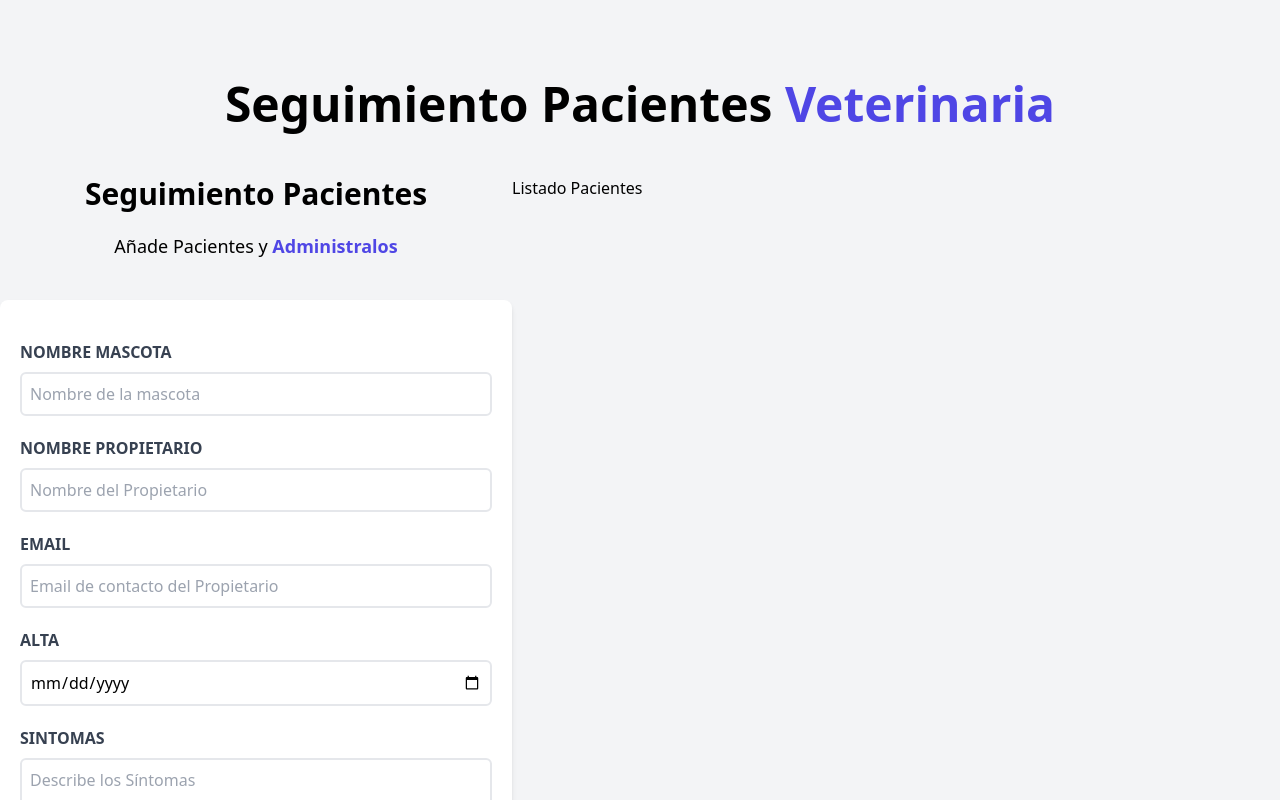
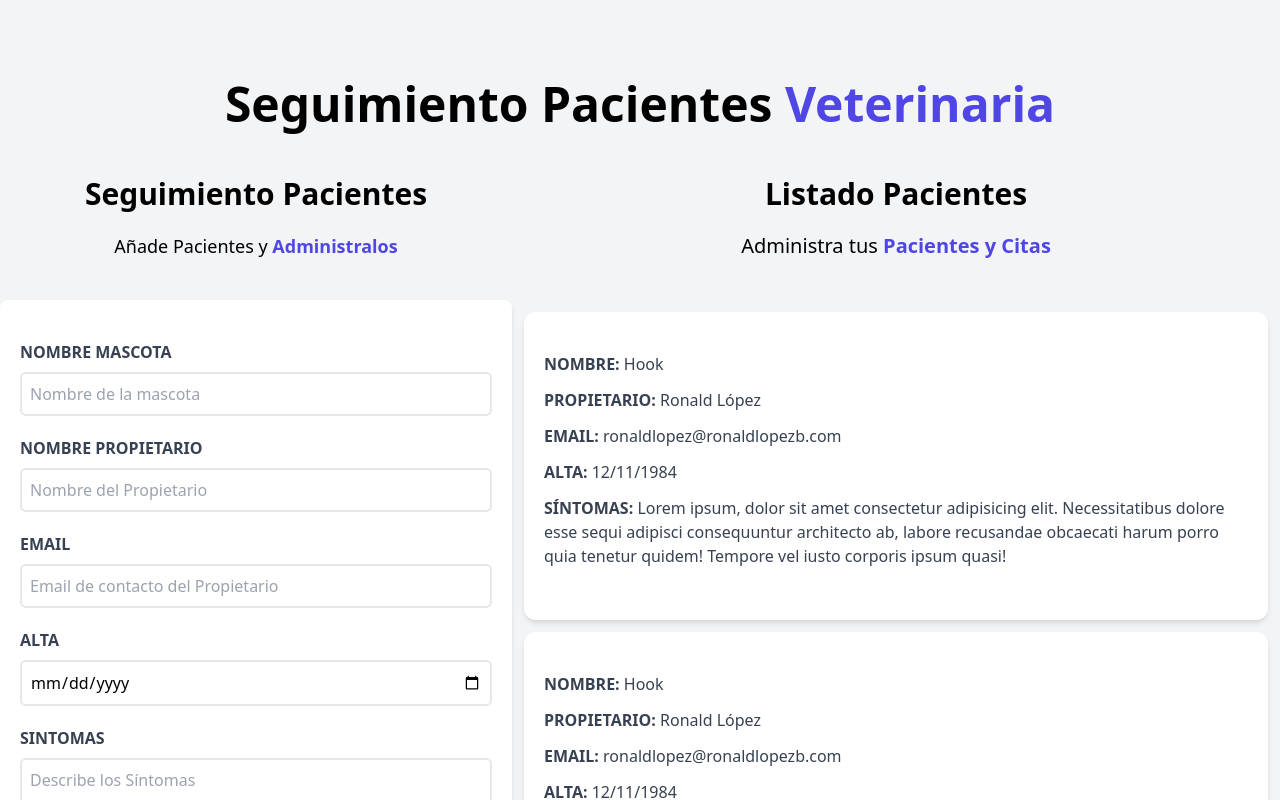
Before and after one commit to ronaldlopezb/citas-react, a React (Vite) app: page / in a window 1280 px wide. Shown: the top 800 px of the page. Built offline with nearby package versions, Linux system fonts and the light colour scheme.

Commit message:
Respaldo

```diff
--- a/src/components/Formulario.jsx
+++ b/src/components/Formulario.jsx
@@ -1,4 +1,10 @@
+import { useState, useEffect } from "react"
+
+useState
 const Formulario = () => {
+  const [nombre, setNombre] = useState('')
+
+
   return (
     <div className="md:w-1/2 lg:w-2/5">
 
@@ -9,7 +15,7 @@
         <span className="text-indigo-600 font-bold">Administralos</span>
       </p>
 
-      <form className="bg-white shadow-md rounded-lg py-10 px-5">
+      <form className="bg-white shadow-md rounded-lg py-10 px-5 mb-5">
         <div className="mb-5">
           <label htmlFor="mascota" className="block text-gray-700 uppercase font-bold">
             Nombre Mascota
@@ -19,6 +25,8 @@
             id="mascota"
             type="text"
             placeholder="Nombre de la mascota"
+            value={nombre}
+            onChange = { (e) => setNombre(e.target.value)}
           />
         </div>
 
@@ -71,7 +79,7 @@
 
         <input
           type="submit"
-          className="bg-indigo-600 w-full p-3 text-white uppercase font-bold rounded-lg hover:bg-indigo-700"
+          className="bg-indigo-600 w-full p-3 text-white uppercase font-bold rounded-lg hover:bg-indigo-700 cursor-pointer transition-colors"
           value="Agregar Paciente"
         />
 
--- a/src/components/ListadoPacientes.jsx
+++ b/src/components/ListadoPacientes.jsx
@@ -1,7 +1,19 @@
+import Paciente from "./Paciente"
+
 const ListadoPacientes = () => {
   return (
-    <div className="w-1/2 lg:w-3/5">
-      <h2>Listado Pacientes</h2>
+    <div className="md:w-1/2 lg:w-3/5">
+      <h2 className="font-bold text-3xl text-center">Listado Pacientes</h2>
+      <p className="text-xl mt-5 mb-10 text-center">
+        Administra tus {''}
+        <span className="text-indigo-600 font-bold">Pacientes y Citas</span>
+      </p>
+      <div className="md:h-screen overflow-scroll">
+        <Paciente />
+        <Paciente />
+        <Paciente />
+        <Paciente />
+      </div>
     </div>
 
   )
--- /dev/null
+++ b/src/components/Paciente.jsx
@@ -0,0 +1,32 @@
+const Paciente = () => {
+  return (
+    <div className="m-3 bg-white shadow-md px-5 py-10 rounded-xl">
+        <p className="font-bold mb-3 text-gray-700 uppercase">
+          Nombre: {''}
+          <span className="font-normal normal-case">Hook</span>
+        </p>
+
+        <p className="font-bold mb-3 text-gray-700 uppercase">
+          Propietario: {''}
+          <span className="font-normal normal-case">Ronald López</span>
+        </p>
+
+        <p className="font-bold mb-3 text-gray-700 uppercase">
+          Email: {''}
+          <span className="font-normal normal-case">ronaldlopez@ronaldlopezb.com</span>
+        </p>
+
+        <p className="font-bold mb-3 text-gray-700 uppercase">
+          Alta: {''}
+          <span className="font-normal normal-case">12/11/1984</span>
+        </p>
+
+        <p className="font-bold mb-3 text-gray-700 uppercase">
+          Síntomas: {''}
+          <span className="font-normal normal-case">Lorem ipsum, dolor sit amet consectetur adipisicing elit. Necessitatibus dolore esse sequi adipisci consequuntur architecto ab, labore recusandae obcaecati harum porro quia tenetur quidem! Tempore vel iusto corporis ipsum quasi!</span>
+        </p>
+      </div>
+  )
+}
+
+export default Paciente
```
